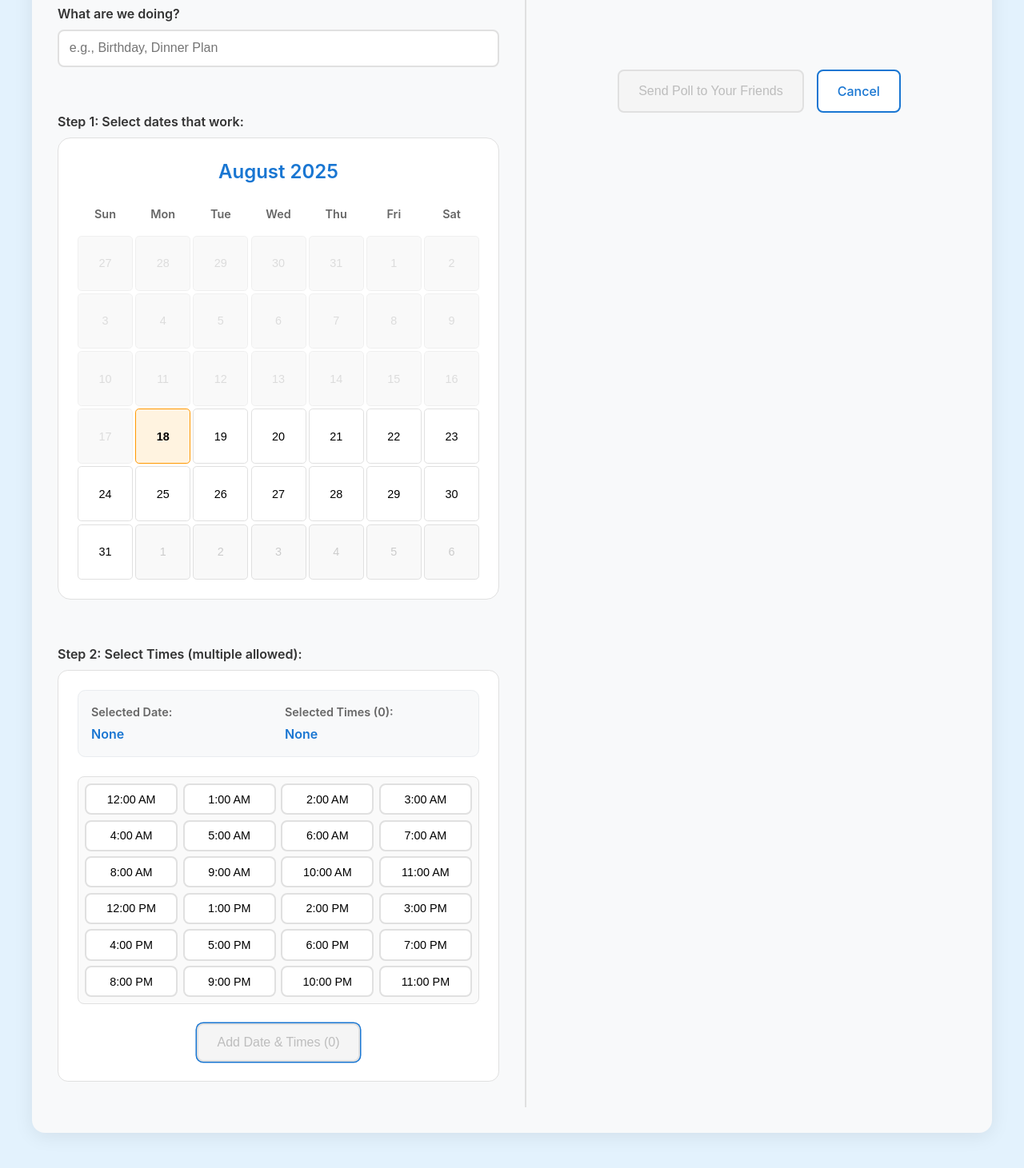
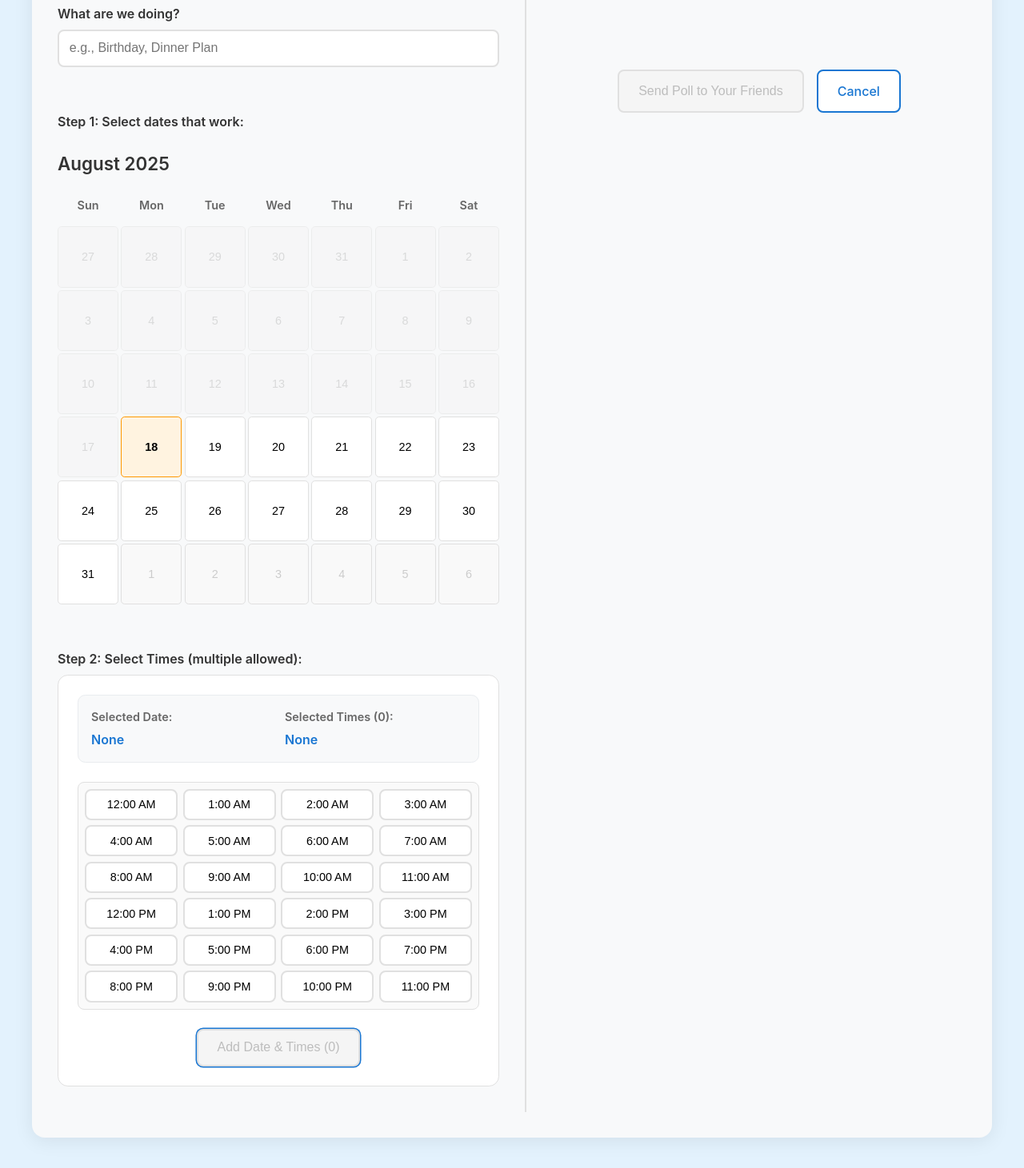
Before and after one commit to oolongmilk/Type-A-Friend, a React (Vite) app: page /find-time in a window 1280 px wide. Shown: the part 331-1792 px from the top of the page at 80% size. Built offline with nearby package versions, Linux system fonts and the light colour scheme; no server answers.

Commit message:
refactor calendar and timegrid to be own component with css

```diff
--- a/src/App.jsx
+++ b/src/App.jsx
@@ -1,7 +1,8 @@
 import { Routes, Route, Link } from 'react-router-dom';
 import { useState } from 'react';
 import Home from './Home.jsx';
-import FindTime from './Tools/FindTime/FindTime.jsx';
+import CreatePoll from './Tools/FindTime/CreatePoll.jsx';
+import ParticipantPoll from './Tools/FindTime/ParticipantPoll.jsx';
 import PollResults from './Tools/FindTime/PollResults.jsx';
 import About from './About.jsx';
 import WhosGoing from './WhosGoing.jsx';
@@ -51,8 +52,8 @@ function App() {
       </nav>
       <Routes>
         <Route path="/" element={<Home />} />
-        <Route path="/find-time" element={<FindTime />} />
-        <Route path="/find-time/:shareCode" element={<FindTime />} />
+        <Route path="/find-time" element={<CreatePoll />} />
+        <Route path="/find-time/:shareCode" element={<ParticipantPoll />} />
         <Route path="/find-time/:shareCode/results" element={<PollResults />} />
         <Route path="/whos-going" element={<WhosGoing />} />
         <Route path="/about" element={<About />} />
--- a/src/Tools/FindTime/CalendarGrid.jsx
+++ b/src/Tools/FindTime/CalendarGrid.jsx
@@ -1,5 +1,5 @@
 import React from 'react';
-import './FindTime.css';
+import './calendar.css';
 
 /**
  * CalendarGrid component for rendering a 6x7 calendar grid with custom day logic.
--- a/src/Tools/FindTime/CreatePoll.jsx
+++ b/src/Tools/FindTime/CreatePoll.jsx
@@ -4,7 +4,7 @@ import './FindTime.css';
 import { ref, set } from 'firebase/database';
 import { database } from '../../firebase';
 import { formatDateTime } from './utils';
-import { timeSlots } from './utils';
+import TimeGrid from './TimeGrid';
 import { getCurrentMonthDays } from './utils';
 import CalendarGrid from './CalendarGrid';
 
@@ -172,17 +172,10 @@ function CreatePoll() {
                   </div>
                 </div>
 
-                <div className="time-grid">
-                  {timeSlots.map(time => (
-                    <button
-                      key={time}
-                      className={`time-button ${currentSelectedTimes.has(time) ? 'selected' : ''}`}
-                      onClick={() => toggleTimeSlotSelection(time)}
-                    >
-                      {time}
-                    </button>
-                  ))}
-                </div>
+                <TimeGrid
+                  selectedTimes={currentSelectedTimes}
+                  onTimeToggle={toggleTimeSlotSelection}
+                />
 
                 <div className="add-section">
                   <button
--- a/src/Tools/FindTime/FindTime.css
+++ b/src/Tools/FindTime/FindTime.css
@@ -2,30 +2,6 @@
   0% { transform: rotate(0deg); }
   100% { transform: rotate(360deg); }
 }
-/* Calendar details box styles for PollResults */
-.calendar-details-box {
-  background: #fff;
-  border: 1px solid #e0e0e0;
-  border-radius: 1rem;
-  margin: 1.5rem 0;
-  padding: 1.2rem;
-  box-shadow: 0 2px 12px rgba(0,0,0,0.06);
-}
-
-.calendar-details-title {
-  margin-top: 0;
-  font-size: 1.1rem;
-  color: #1976d2;
-}
-.legend {
-  display: flex;
-  align-items: center;
-  margin-top: 0.5rem;
-  font-size: 1rem;
-  color: #388e3c;
-  gap: 0.5rem;
-}
-/* FindTime component specific styles */
 
 /* Two Column Layout */
 .two-column-layout {
@@ -127,167 +103,6 @@
 .text-input:focus {
   outline: none;
   border-color: #1976d2;
-}
-
-.date-grid {
-  display: grid;
-  grid-template-columns: repeat(auto-fit, minmax(120px, 1fr));
-  gap: 0.8rem;
-  margin-top: 0.5rem;
-}
-
-.date-button {
-  background: white;
-  border: 2px solid #e0e0e0;
-  border-radius: 0.8rem;
-  padding: 1rem;
-  cursor: pointer;
-  transition: all 0.2s ease;
-  text-align: center;
-}
-
-.date-button:hover {
-  border-color: #1976d2;
-  transform: translateY(-2px);
-}
-
-.date-button.selected {
-  background: #1976d2;
-  border-color: #1976d2;
-  color: white;
-}
-
-.day-name {
-  font-size: 0.9rem;
-  font-weight: 600;
-  margin-bottom: 0.2rem;
-}
-
-.date-number {
-  font-size: 0.8rem;
-  opacity: 0.8;
-}
-
-/* Calendar Styles */
-.calendar-container {
-  background: white;
-  border-radius: 1rem;
-  padding: 1.5rem;
-  border: 1px solid #e0e0e0;
-  margin-top: 0.5rem;
-}
-
-.calendar-header {
-  text-align: center;
-  margin-bottom: 1rem;
-}
-
-.calendar-header h3 {
-  margin: 0;
-  color: #1976d2;
-  font-size: 1.5rem;
-  font-weight: 600;
-}
-
-.calendar-weekdays {
-  display: grid;
-  grid-template-columns: repeat(7, 1fr);
-  gap: 0.2rem;
-  margin-bottom: 0.5rem;
-}
-
-.weekday-header {
-  text-align: center;
-  font-weight: 600;
-  color: #666;
-  padding: 0.5rem;
-  font-size: 0.9rem;
-}
-
-.calendar-grid {
-  display: grid;
-  grid-template-columns: repeat(7, 1fr);
-  gap: 0.2rem;
-}
-
-.calendar-day {
-  aspect-ratio: 1;
-  background: white;
-  border: 1px solid #e0e0e0;
-  border-radius: 0.3rem;
-  cursor: pointer;
-  transition: all 0.2s ease;
-  font-weight: 500;
-  display: flex;
-  align-items: center;
-  justify-content: center;
-  font-size: 0.9rem;
-  min-height: 40px;
-}
-
-.calendar-day:hover:not(:disabled) {
-  border-color: #1976d2;
-  background: #e3f2fd;
-  transform: scale(1.05);
-}
-
-.calendar-day.selected {
-  background: #1976d2;
-  border-color: #1976d2;
-  color: white;
-  font-weight: 600;
-}
-
-.calendar-day.today {
-  background: #fff3e0;
-  border-color: #ff9800;
-  font-weight: 700;
-}
-
-.calendar-day.today.selected {
-  background: #1976d2;
-  border-color: #1976d2;
-  color: white;
-}
-
-.calendar-day.other-month {
-  color: #ccc;
-  background: #f9f9f9;
-}
-
-.calendar-day.past {
-  color: #bbb;
-  background: #f5f5f5;
-  cursor: not-allowed;
-}
-
-.calendar-day:disabled {
-  cursor: not-allowed;
-  opacity: 0.5;
-}
-
-.calendar-day.has-existing {
-  background: #e3f2fd;
-  border-color: #2196f3;
-  color: #1976d2;
-}
-
-.calendar-day.has-existing:hover {
-  background: #bbdefb;
-}
-
-.calendar-existing-indicator {
-  position: absolute;
-  top: 0.2rem;
-  right: 0.3rem;
-  font-size: 0.7rem;
-  color: #4caf50;
-  font-weight: bold;
-  pointer-events: none;
-}
-
-.calendar-day {
-  position: relative;
 }
 
 .time-grid {
@@ -832,10 +647,6 @@
     font-size: 1.3rem;
   }
 
-  .weekday-header {
-    font-size: 0.8rem;
-    padding: 0.3rem;
-  }
 
   .time-grid {
     grid-template-columns: repeat(auto-fit, minmax(70px, 1fr));
--- a/src/Tools/FindTime/FindTime.jsx
+++ /dev/null
@@ -1,16 +0,0 @@
-import { useParams } from 'react-router-dom';
-import CreatePoll from './CreatePoll';
-import ParticipantPoll from './ParticipantPoll';
-
-function FindTime() {
-  const { shareCode } = useParams();
-
-  // If there's a shareCode, show participant view, otherwise show create view
-  if (shareCode) {
-    return <ParticipantPoll />;
-  } else {
-    return <CreatePoll />;
-  }
-}
-
-export default FindTime;
--- /dev/null
+++ b/src/Tools/FindTime/PollResults.css
@@ -0,0 +1,15 @@
+/* Styles for PollResults details box */
+.calendar-details-box {
+  background: #fff;
+  border: 1px solid #e0e0e0;
+  border-radius: 1rem;
+  margin: 1.5rem 0;
+  padding: 1.2rem;
+  box-shadow: 0 2px 12px rgba(0,0,0,0.06);
+}
+
+.calendar-details-title {
+  margin-top: 0;
+  font-size: 1.1rem;
+  color: #1976d2;
+}
--- a/src/Tools/FindTime/PollResults.jsx
+++ b/src/Tools/FindTime/PollResults.jsx
@@ -5,6 +5,7 @@ import { useParams, Link } from 'react-router-dom';
 import { ref, onValue } from 'firebase/database';
 import { database } from '../../firebase';
 import './FindTime.css';
+import './PollResults.css';
 import { spinner } from './spinner.jsx';
 import CalendarGrid from './CalendarGrid';
 
--- /dev/null
+++ b/src/Tools/FindTime/TimeGrid.css
@@ -0,0 +1,54 @@
+.time-grid {
+  display: grid;
+  grid-template-columns: repeat(auto-fit, minmax(100px, 1fr));
+  gap: 0.4rem;
+  margin-top: 0.5rem;
+  max-height: 300px;
+  overflow-y: auto;
+  padding: 0.5rem;
+  border: 1px solid #e0e0e0;
+  border-radius: 0.5rem;
+  background: #fafafa;
+}
+
+.time-button {
+  background: white;
+  border: 2px solid #e0e0e0;
+  border-radius: 0.5rem;
+  padding: 0.6rem 0.4rem;
+  cursor: pointer;
+  transition: all 0.2s ease;
+  font-size: 0.9rem;
+  font-weight: 500;
+  position: relative;
+}
+
+.time-button:hover {
+  border-color: #1976d2;
+  transform: translateY(-1px);
+}
+
+.time-button.selected {
+  background: #1976d2;
+  border-color: #1976d2;
+  color: white;
+}
+
+.time-button.existing {
+  background: #e8f5e8;
+  border-color: #4caf50;
+  color: #2e7d32;
+}
+
+.time-button.existing:hover {
+  background: #c8e6c8;
+}
+
+.time-button .existing-indicator {
+  position: absolute;
+  top: 0.2rem;
+  right: 0.3rem;
+  font-size: 0.7rem;
+  color: #4caf50;
+  font-weight: bold;
+}
--- /dev/null
+++ b/src/Tools/FindTime/TimeGrid.jsx
@@ -0,0 +1,42 @@
+import React from 'react';
+import './FindTime.css';
+import './TimeGrid.css';
+
+/**
+ * TimeGrid component for rendering a grid of time slot buttons.
+ * Props:
+ * - selectedTimes: Set or array of selected time strings
+ * - onTimeToggle: function(time) called when a time is toggled
+ * - existingTimes: array of time strings (optional, for showing which times are already picked by others)
+ */
+
+const timeSlots = [
+  '12:00 AM', '1:00 AM', '2:00 AM', '3:00 AM', '4:00 AM', '5:00 AM',
+  '6:00 AM', '7:00 AM', '8:00 AM', '9:00 AM', '10:00 AM', '11:00 AM',
+  '12:00 PM', '1:00 PM', '2:00 PM', '3:00 PM', '4:00 PM', '5:00 PM',
+  '6:00 PM', '7:00 PM', '8:00 PM', '9:00 PM', '10:00 PM', '11:00 PM'
+];
+
+export default function TimeGrid({ selectedTimes, onTimeToggle, existingTimes = [] }) {
+  const selectedSet = new Set(selectedTimes);
+  const existingSet = new Set(existingTimes);
+  return (
+    <div className="time-grid">
+      {timeSlots.map(time => {
+        const isSelected = selectedSet.has(time);
+        const isExisting = existingSet.has(time);
+        return (
+          <button
+            key={time}
+            className={`time-button${isSelected ? ' selected' : ''}${isExisting ? ' existing' : ''}`}
+            onClick={() => onTimeToggle(time)}
+            type="button"
+          >
+            {time}
+            {isExisting && <span className="existing-indicator" title="Already picked">✓</span>}
+          </button>
+        );
+      })}
+    </div>
+  );
+}
--- /dev/null
+++ b/src/Tools/FindTime/calendar.css
@@ -0,0 +1,113 @@
+/* Weekday header row */
+.calendar-weekdays {
+  display: grid;
+  grid-template-columns: repeat(7, 1fr);
+  gap: 0.2rem;
+  margin-bottom: 0.5rem;
+}
+.date-grid {
+  display: grid;
+  grid-template-columns: repeat(auto-fit, minmax(120px, 1fr));
+  gap: 0.8rem;
+  margin-top: 0.5rem;
+}
+
+.date-button {
+  background: white;
+  border: 2px solid #e0e0e0;
+  margin-bottom: 0.5rem;
+}
+
+.weekday-header {
+  text-align: center;
+  font-weight: 600;
+  color: #666;
+  padding: 0.5rem;
+  font-size: 0.9rem;
+}
+
+.calendar-grid {
+  display: grid;
+  grid-template-columns: repeat(7, 1fr);
+  gap: 0.2rem;
+}
+
+.calendar-day {
+  aspect-ratio: 1;
+  background: white;
+  border: 1px solid #e0e0e0;
+  border-radius: 0.3rem;
+  cursor: pointer;
+  transition: all 0.2s ease;
+  font-weight: 500;
+  display: flex;
+  align-items: center;
+  justify-content: center;
+  font-size: 0.9rem;
+  min-height: 40px;
+}
+
+.calendar-day:hover:not(:disabled) {
+  border-color: #1976d2;
+  background: #e3f2fd;
+  transform: scale(1.05);
+}
+
+.calendar-day.selected {
+  background: #1976d2;
+  border-color: #1976d2;
+  color: white;
+  font-weight: 600;
+}
+
+.calendar-day.today {
+  background: #fff3e0;
+  border-color: #ff9800;
+  font-weight: 700;
+}
+
+.calendar-day.today.selected {
+  background: #1976d2;
+  border-color: #1976d2;
+  color: white;
+}
+
+.calendar-day.other-month {
+  color: #ccc;
+  background: #f9f9f9;
+}
+
+.calendar-day.past {
+  color: #bbb;
+  background: #f5f5f5;
+  cursor: not-allowed;
+}
+
+.calendar-day:disabled {
+  cursor: not-allowed;
+  opacity: 0.5;
+}
+
+.calendar-day.has-existing {
+  background: #e3f2fd;
+  border-color: #2196f3;
+  color: #1976d2;
+}
+
+.calendar-day.has-existing:hover {
+  background: #bbdefb;
+}
+
+.calendar-existing-indicator {
+  position: absolute;
+  top: 0.2rem;
+  right: 0.3rem;
+  font-size: 0.7rem;
+  color: #4caf50;
+  font-weight: bold;
+  pointer-events: none;
+}
+
+.calendar-day {
+  position: relative;
+}
--- a/src/Tools/FindTime/utils.js
+++ b/src/Tools/FindTime/utils.js
@@ -25,13 +25,7 @@ export function getAllAvailableCombos(participants) {
   return combos;
 }
 
-  // Build date/time availability map
-  export const timeSlots = [
-    '12:00 AM', '1:00 AM', '2:00 AM', '3:00 AM', '4:00 AM', '5:00 AM',
-    '6:00 AM', '7:00 AM', '8:00 AM', '9:00 AM', '10:00 AM', '11:00 AM',
-    '12:00 PM', '1:00 PM', '2:00 PM', '3:00 PM', '4:00 PM', '5:00 PM',
-    '6:00 PM', '7:00 PM', '8:00 PM', '9:00 PM', '10:00 PM', '11:00 PM'
-  ];
+
 
   // Calendar grid logic (match CreatePoll)
   export function getCurrentMonthDays() {
```
Also changed, not shown: src/Tools/FindTime/ParticipantPoll.jsx (+7 -18 lines).
